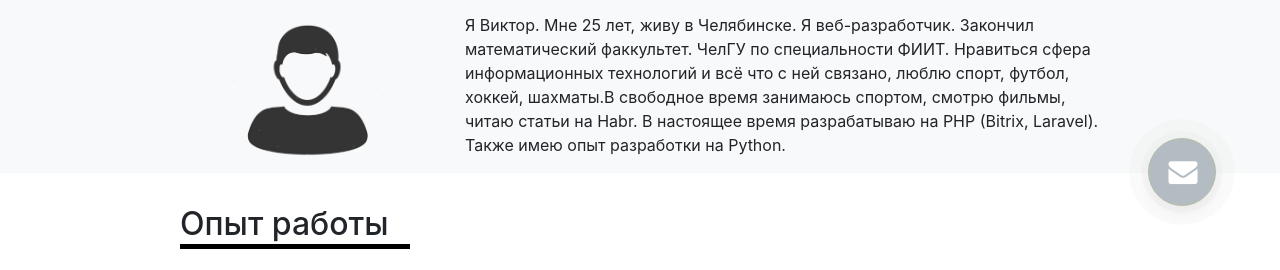
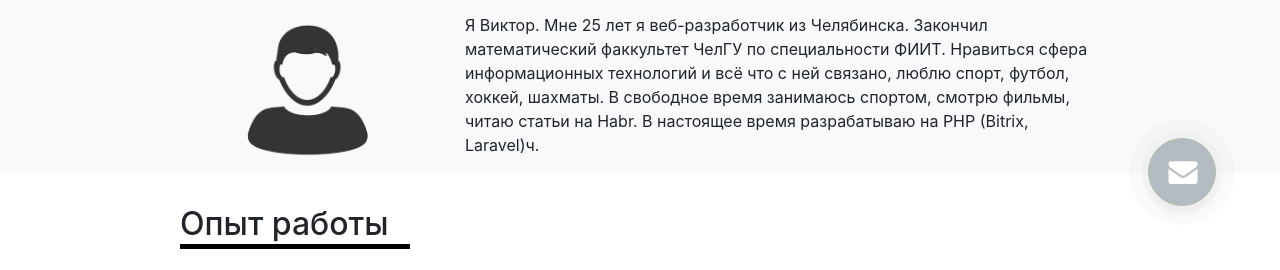
Before and after one commit to viktorharlov74/resume, a plain HTML site: page index.html in a window 1280 px wide. Shown: the part 530-800 px from the top of the page. Drawn offline with nearby package versions, Linux system fonts and the light colour scheme.

Commit message:
Text edit

```diff
--- a/index.html
+++ b/index.html
@@ -87,8 +87,8 @@
 				<div class="col-md-3 offset-md-1"><img src="img/iko.jpg" style="width: 100%;"></div>
 				<div class="col-md-7 align-middle ">
 					<p style="">
-						Я Виктор. Мне 25 лет, живу в Челябинске. Я веб-разработчик.  Закончил математический факкультет. ЧелГУ по специальности ФИИТ. Нравиться сфера информационных технологий и всё что с ней связано, люблю спорт, футбол, хоккей, шахматы.В свободное время занимаюсь спортом, смотрю фильмы, читаю статьи на Habr.
-							В настоящее время разрабатываю на PHP (Bitrix, Laravel). Также имею опыт разработки на Python.
+						Я Виктор. Мне 25 лет я веб-разработчик из Челябинска.  Закончил математический факкультет ЧелГУ по специальности ФИИТ. Нравиться сфера информационных технологий и всё что с ней связано, люблю спорт, футбол, хоккей, шахматы. В свободное время занимаюсь спортом, смотрю фильмы, читаю статьи на Habr.
+						В настоящее время разрабатываю на PHP (Bitrix, Laravel)ч.
 					</p>
 				</div>
 				<div class="col-md-1"></div>
```
